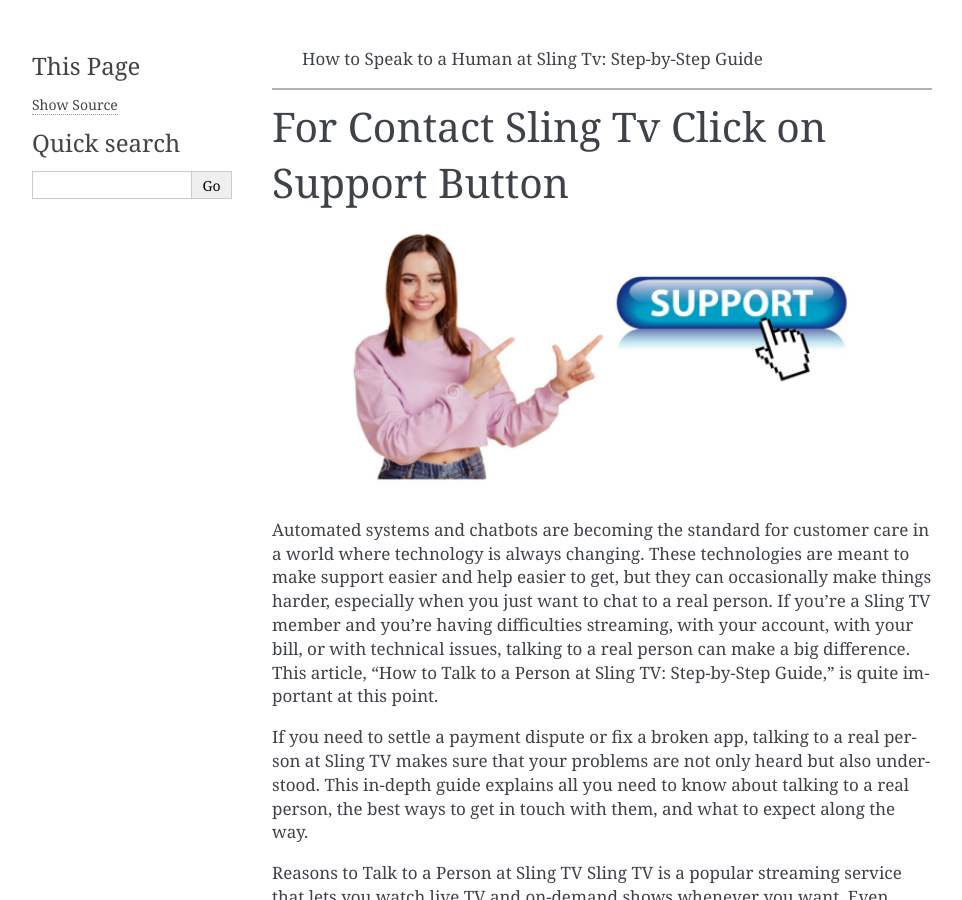
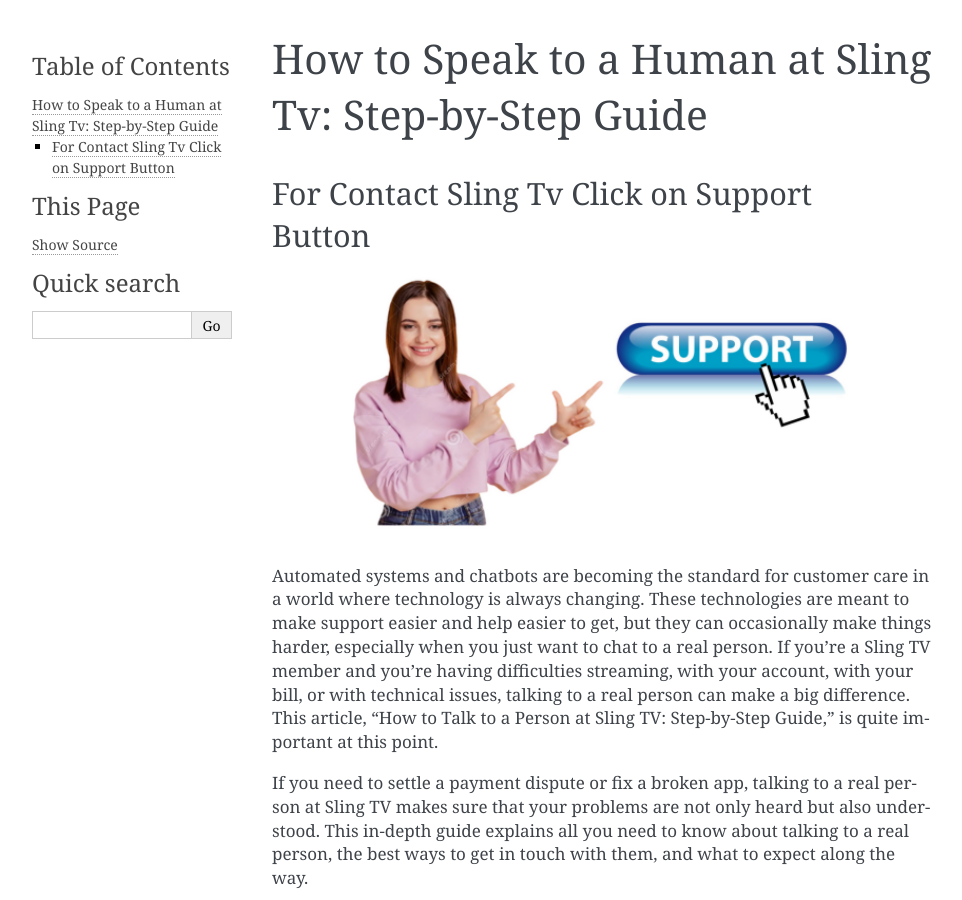
Before and after one commit to cvbngpooran/slingtvcustomerservice, a Sphinx documentation site: the page built from docs/index.rst, in a window 1280 px wide and 900 px high. Shown: the whole window, without its empty margins (148-1110 px from the left). Built offline with Sphinx 7.4.7, drawn with Linux system fonts in a browser that asks for light colours.

Commit message:
Update index.rst

```diff
--- a/docs/index.rst
+++ b/docs/index.rst
@@ -1,5 +1,5 @@
- How to Speak to a Human at Sling Tv: Step-by-Step Guide
-============================================
+How to Speak to a Human at Sling Tv: Step-by-Step Guide
+=========================================================
 
 .. toctree::
    :maxdepth: 2
```
